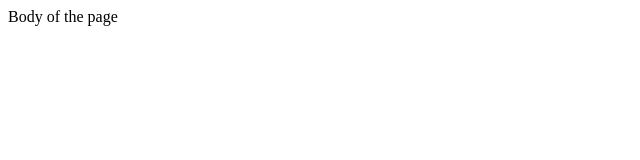
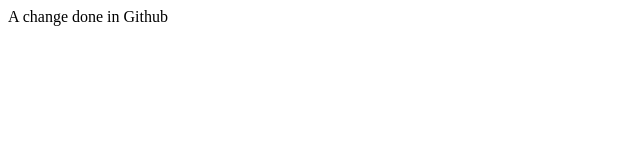
Before and after one commit to andyramone/htmlwapp, a plain HTML site: page index.html in a window 1280 px wide. Shown: the full height of the page, 0-640 px from the left. Drawn offline with Linux system fonts and the light colour scheme.

Commit message:
Update index.html

```diff
--- a/index.html
+++ b/index.html
@@ -3,6 +3,6 @@
 <title>My first webapp</title>
 </head>
 <body>
-Body of the page
+A change done in Github
 </body>
 </html>
```
